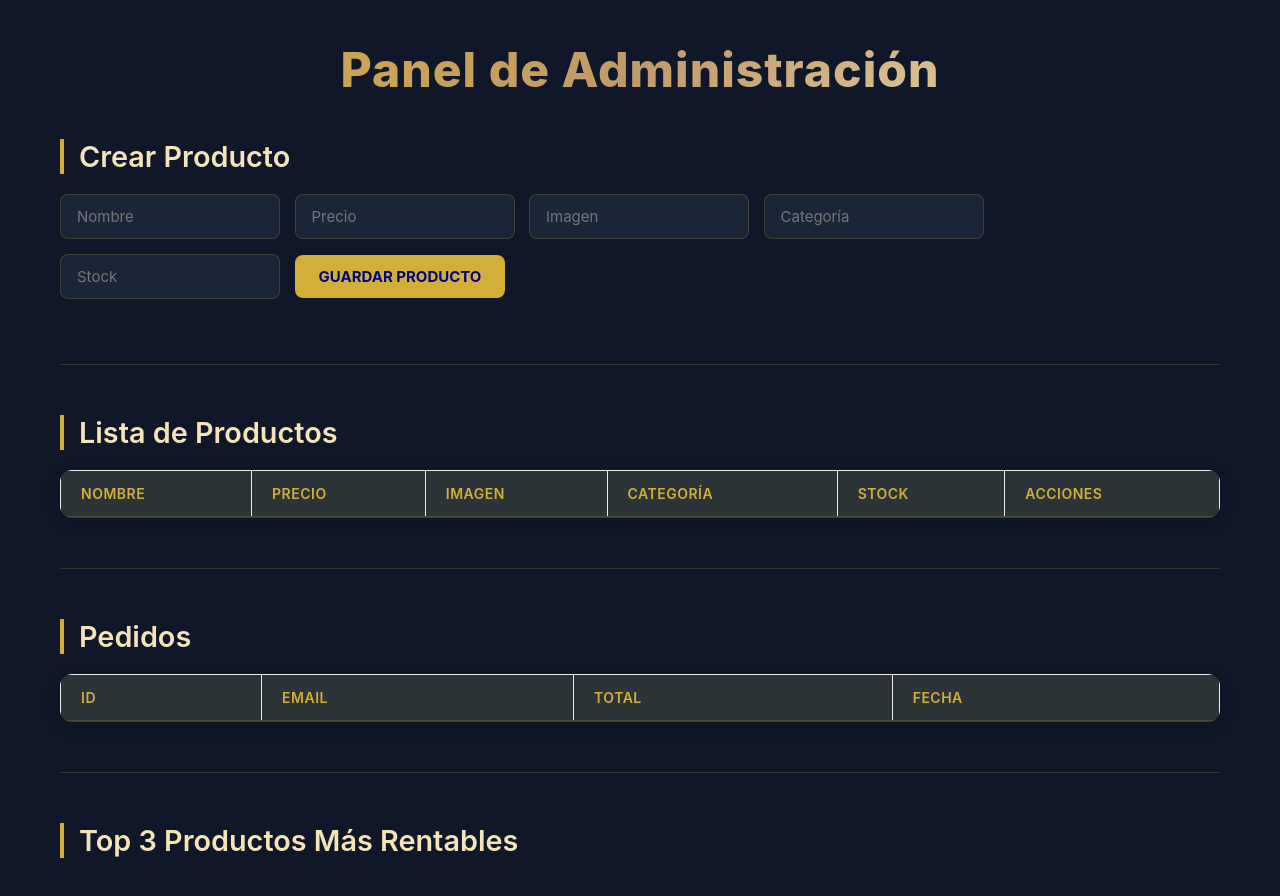
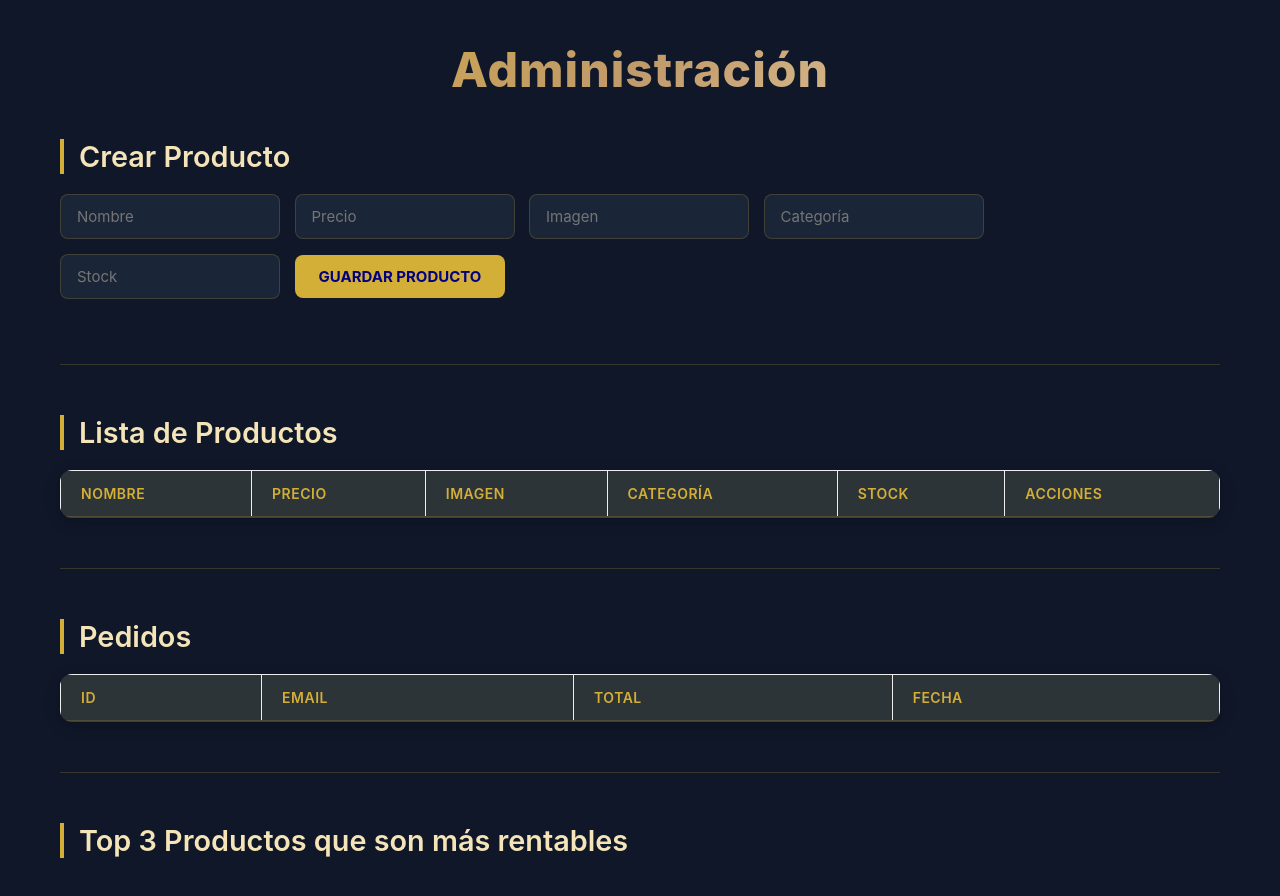
Before and after one commit to PatriciaBausan/TikiTaka, a plain HTML site: page frontend/admin.html in a window 1280 px wide. Drawn offline with Linux system fonts and the light colour scheme; no server answers.

Commit message:
actualizado

```diff
--- a/frontend/admin.html
+++ b/frontend/admin.html
@@ -7,12 +7,12 @@
     <link rel="stylesheet" href="/frontend/css/admin.css">
     <script src="/frontend/js/admin.js" defer></script>
     <link rel="icon" type="image/png" href="/imagenes/logo1.png" />
-    <title>TIKIBOCADO ADMINISTRADICIÓN</title>
+    <title>TIKIBOCADO ADMINISTRACIÓN</title>
 </head>
 
 <body>
 
-    <h1>Panel de Administración</h1>
+    <h1>Administración</h1>
 
     <h2>Crear Producto</h2>
 
@@ -72,7 +72,7 @@
 
     <hr>
 
-    <h2>Top 3 Productos Más Rentables</h2>
+    <h2>Top 3 Productos que son más rentables</h2>
 
     <ul id="top-productos">
 
```
